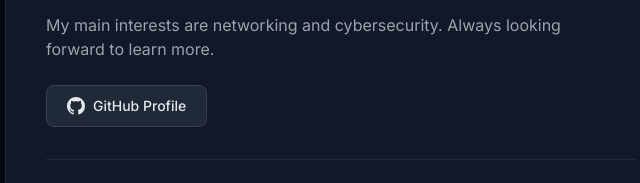
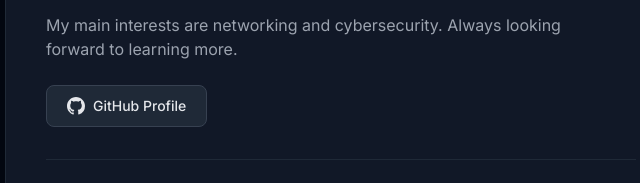
Before and after one commit to tomkar211/tomkar211.github.io, a plain HTML site: page index.html in a window 1280 px wide. Shown: the part 188-371 px from the top of the page, 299-939 px from the left. Drawn offline with nearby package versions, Linux system fonts and the light colour scheme.

Commit message:
Fix grammatical error in interests descriptiontypo

```diff
--- a/index.html
+++ b/index.html
@@ -29,7 +29,7 @@
           Student at the Department of Informatics and Telecommunications | National and Kapodistrian University of Athens
         </p>
         <p class="text-gray-400 text-sm sm:text-base leading-relaxed mb-6 max-w-xl mx-auto sm:mx-0">
-          My main interests are networking and cybersecurity. Always looking forward to learn more.
+          My main interests are networking and cybersecurity. Always looking forward to learning more.
         </p>
 
         <!-- GitHub Button -->
```
